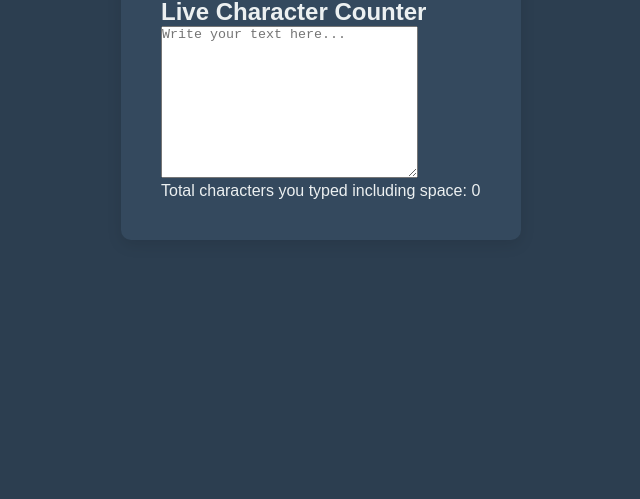
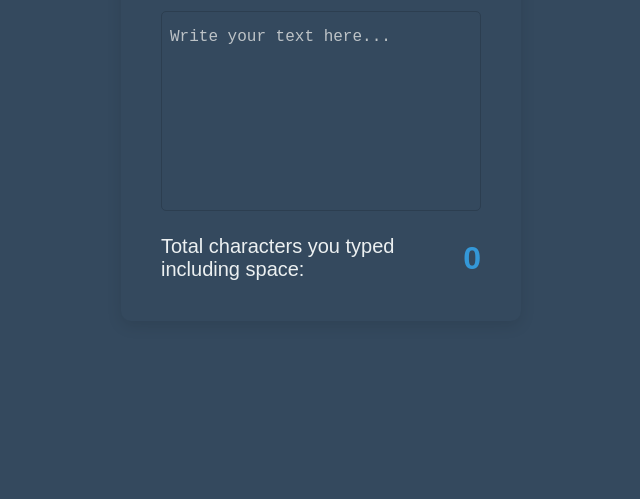
Before and after one commit to joarpenaflorida/character-count, a plain HTML site: page index.html in a window 1280 px wide. Shown: the part 301-800 px from the top of the page, without its empty margins (319-959 px from the left). Drawn offline with Linux system fonts and the light colour scheme.

Commit message:
added styles and functions

```diff
--- a/script.js
+++ b/script.js
@@ -0,0 +1,8 @@
+const textarea = document.querySelector("textarea");
+const counter = document.querySelector(".counter");
+
+function countingCharacters() {
+  const textLength = textarea.value.length;
+
+  counter.innerText = `${textLength}`;
+}
--- a/style.css
+++ b/style.css
@@ -5,7 +5,10 @@
   padding: 0;
   box-sizing: border-box;
 }
-
+:root {
+  --primary: #ecf0f1;
+  --bg-color: #34495e;
+}
 body {
   font-family: sans-serif;
   display: flex;
@@ -13,15 +16,53 @@ body {
   justify-content: center;
   min-height: 100vh;
   margin: 0 auto;
-  background: #2c3e50;
+  background-color: var(--bg-color);
 }
 
 .container {
   width: 400px;
   padding: 40px;
-  background-color: #34495e;
+  background-color: var(--bg-color);
   flex-direction: column;
   box-shadow: 0 5px 15px rgba(0, 0, 0, 0.1);
   border-radius: 10px;
-  color: #ecf0f1;
+  color: var(--primary);
 }
+
+.container h2 {
+  font-size: 2rem;
+  margin-bottom: 20px;
+  color: var(--primary);
+}
+
+.container textarea {
+  position: relative;
+  margin-bottom: 20px;
+  resize: none;
+  width: 100%;
+  padding: 16px 8px;
+  height: 200px;
+  border-radius: 5px;
+  outline: none;
+  border: 1px solid #2c3e50;
+  background-color: var(--bg-color);
+  color: var(--primary);
+  font-size: 1rem;
+}
+
+.container textarea::placeholder {
+  color: #bdc3c7;
+}
+
+.container p {
+  display: flex;
+  align-items: center;
+  font-size: 1.25rem;
+  color: var(--primary);
+}
+
+.container p .counter {
+  font-size: 2rem;
+  font-weight: 700;
+  color: #3498d8;
+}
```
